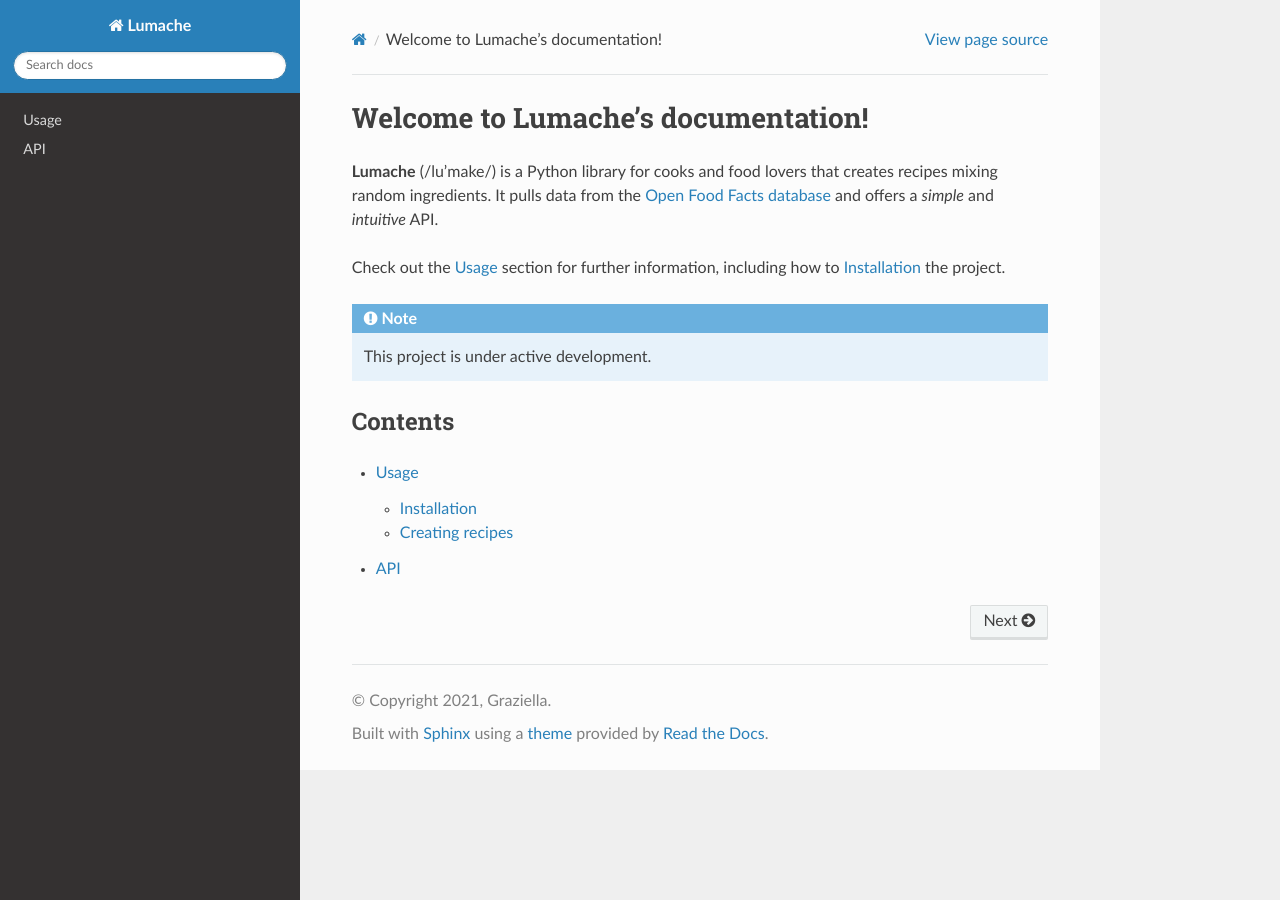
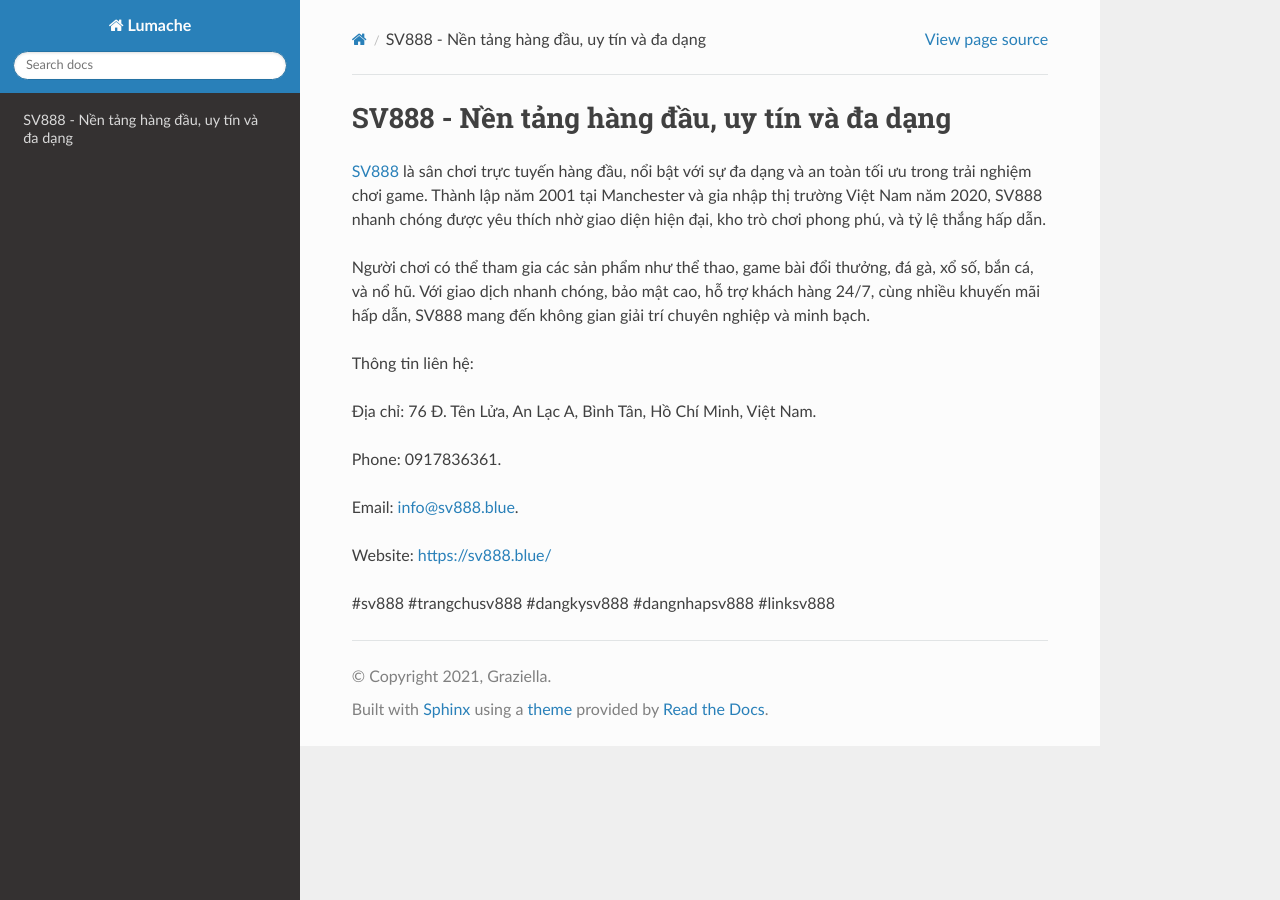
Before and after one commit to moonneil524kawb/sv888blue, a Sphinx documentation site: the page built from docs/source/index.rst, in a window 1280 px wide. Built offline with Sphinx 7.4.7 and the Read the Docs theme 3.1.0, drawn with Linux system fonts in a browser that asks for light colours.

Commit message:
Update index.rst

```diff
--- a/docs/source/index.rst
+++ b/docs/source/index.rst
@@ -1,22 +1,18 @@
-Welcome to Lumache's documentation!
+SV888 - Nền tảng hàng đầu, uy tín và đa dạng
 ===================================
 
-**Lumache** (/lu'make/) is a Python library for cooks and food lovers
-that creates recipes mixing random ingredients.
-It pulls data from the `Open Food Facts database <https://world.openfoodfacts.org/>`_
-and offers a *simple* and *intuitive* API.
+`SV888 <https://sv888.blue/>`_ là sân chơi trực tuyến hàng đầu, nổi bật với sự đa dạng và an toàn tối ưu trong trải nghiệm chơi game. Thành lập năm 2001 tại Manchester và gia nhập thị trường Việt Nam năm 2020, SV888 nhanh chóng được yêu thích nhờ giao diện hiện đại, kho trò chơi phong phú, và tỷ lệ thắng hấp dẫn.
 
-Check out the :doc:`usage` section for further information, including
-how to :ref:`installation` the project.
+Người chơi có thể tham gia các sản phẩm như thể thao, game bài đổi thưởng, đá gà, xổ số, bắn cá, và nổ hũ. Với giao dịch nhanh chóng, bảo mật cao, hỗ trợ khách hàng 24/7, cùng nhiều khuyến mãi hấp dẫn, SV888 mang đến không gian giải trí chuyên nghiệp và minh bạch.
 
-.. note::
+Thông tin liên hệ:
 
-   This project is under active development.
+Địa chỉ: 76 Đ. Tên Lửa, An Lạc A, Bình Tân, Hồ Chí Minh, Việt Nam.
 
-Contents
---------
+Phone: 0917836361.
 
-.. toctree::
+Email: info@sv888.blue.
 
-   usage
-   api
+Website: https://sv888.blue/
+
+#sv888 #trangchusv888 #dangkysv888 #dangnhapsv888 #linksv888
```
